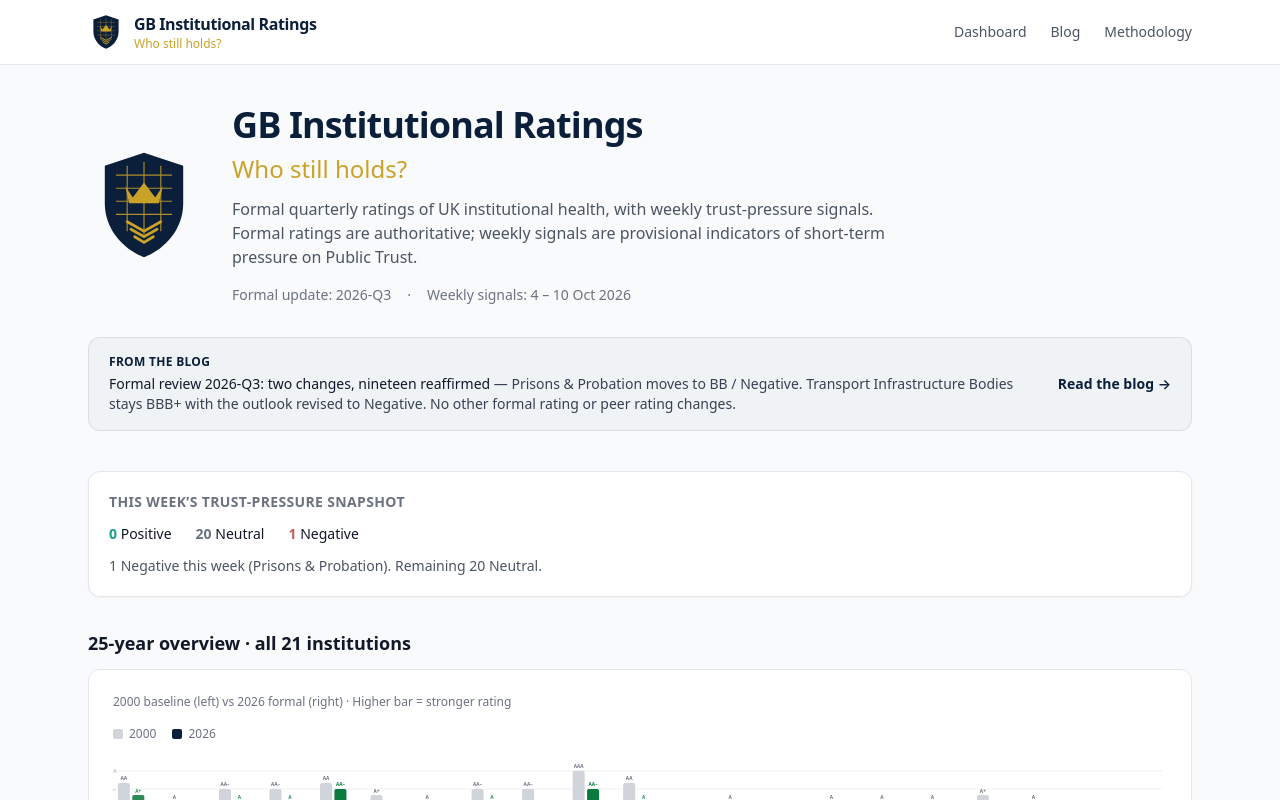
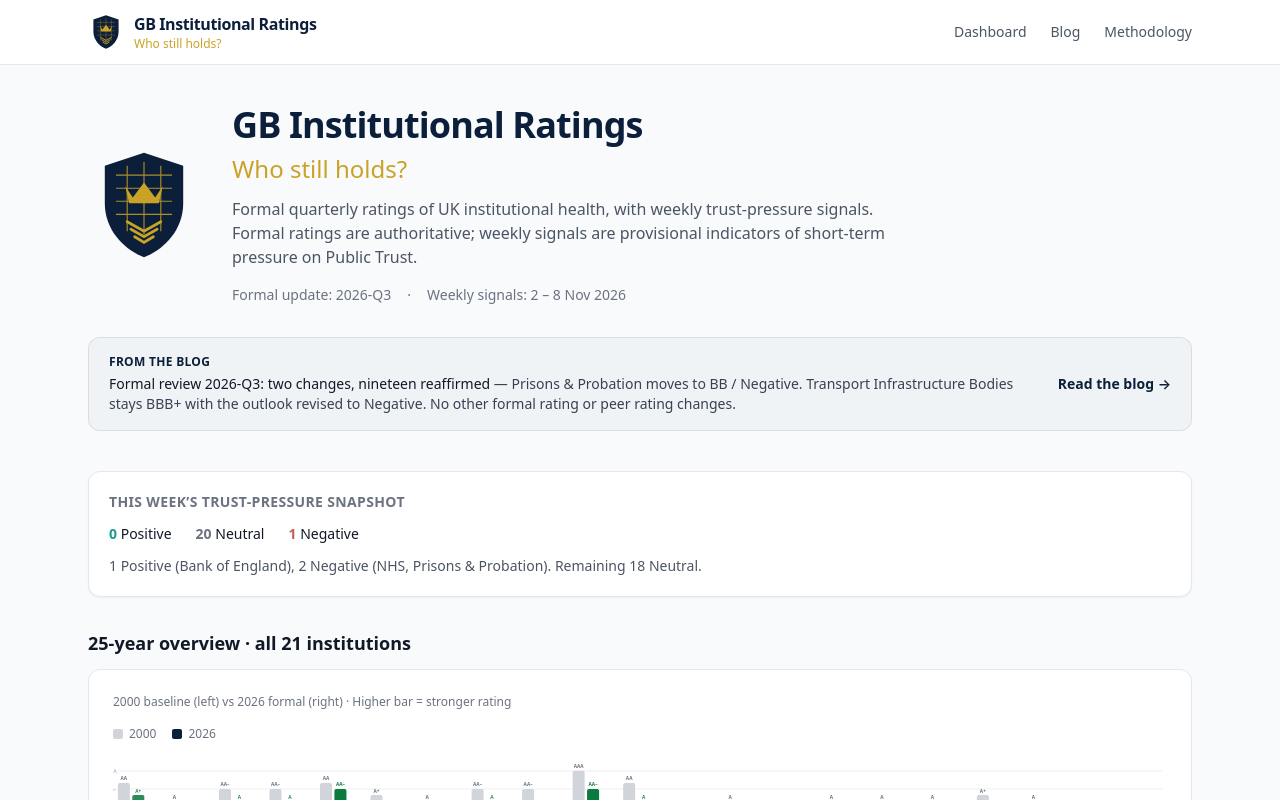
Before and after one commit to stumpyuk1/gir-institutional-ratings, a Next.js app: page / in a window 1280 px wide. Shown: the top 800 px of the page. Built offline with nearby package versions, Linux system fonts and the light colour scheme.

Commit message:
Update weekly signals label and snapshot for 2–8 Nov 2026

```diff
--- a/app/page.tsx
+++ b/app/page.tsx
@@ -63,7 +63,7 @@ export default function DashboardPage() {
           <div className="mt-4 flex flex-wrap gap-4 text-sm text-gray-500">
             <span>Formal update: 2026-Q3</span>
             <span>·</span>
-            <span>Weekly signals: 4 – 10 Oct 2026</span>
+            <span>Weekly signals: 2 – 8 Nov 2026</span>
           </div>
         </div>
       </div>
@@ -105,7 +105,7 @@ export default function DashboardPage() {
           </div>
         </div>
         <p className="mt-3 text-sm text-gray-600">
-          1 Negative this week (Prisons & Probation). Remaining 20 Neutral.
+          1 Positive (Bank of England), 2 Negative (NHS, Prisons & Probation). Remaining 18 Neutral.
         </p>
       </div>
 
```
